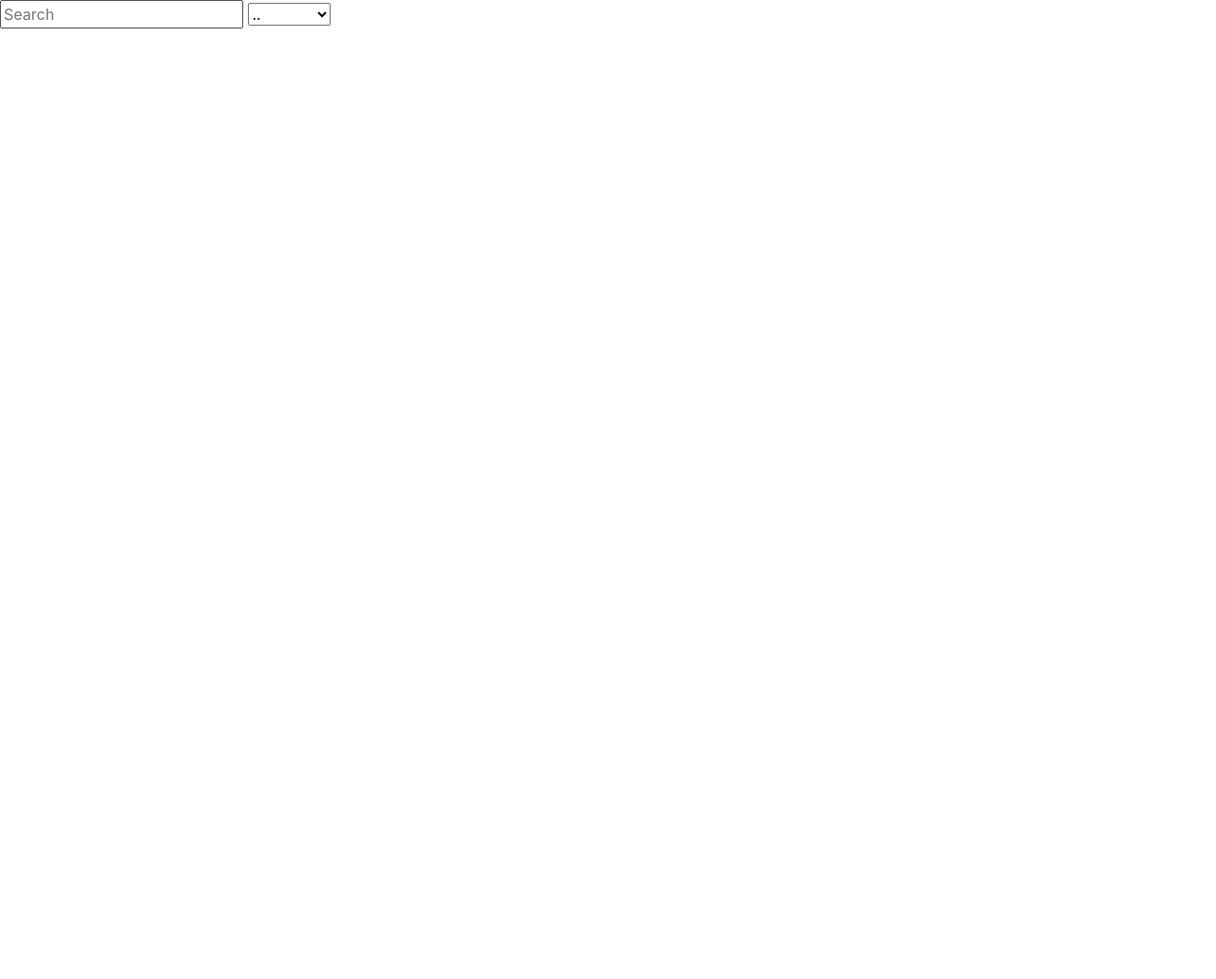
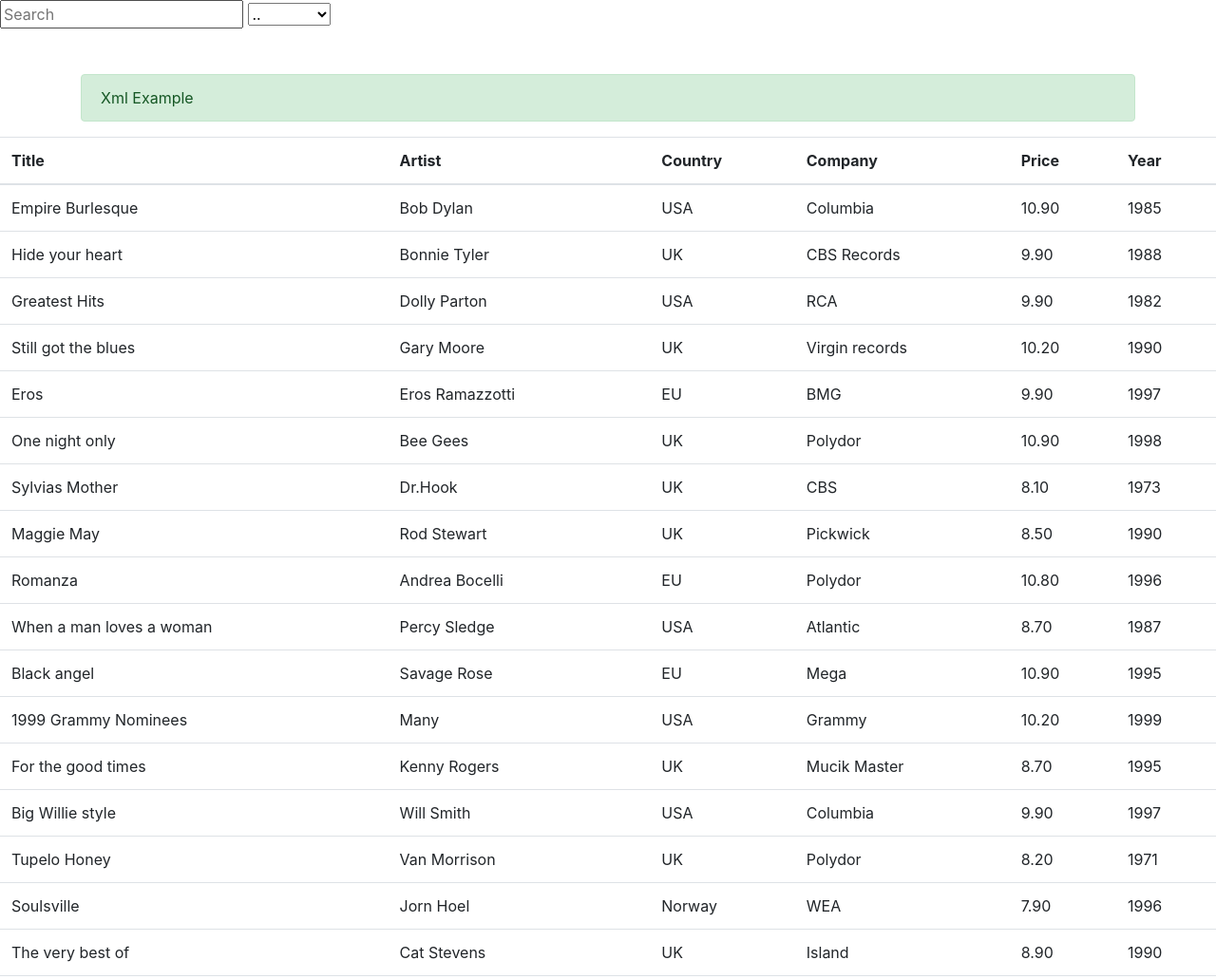
Before and after one commit to mohamed351/ITIJQuery, a plain HTML site: page Lab 2/Web/index.html in a window 1280 px wide. Shown: the top 1031 px of the page at 95% size. Before the commit the page ends 800 px from the top, so only its background shows below. Drawn offline with Linux system fonts and the light colour scheme; no server answers.

Commit message:
Xml Example Building a table

```diff
--- a/Lab 2/Web/index.html
+++ b/Lab 2/Web/index.html
@@ -24,6 +24,32 @@
 
     </div>
 
+    <div class="container">
+    <div class="alert alert-success mt-5">
+        Xml Example
+    </div>
+    </div>
+
+
+    <div class="table2 table-responsive">
+        <table class="table">
+            <thead>
+            <tr>
+                <th>Title</th>
+                <th>Artist</th>
+                <th>Country</th>
+                <th>Company</th>
+                <th>Price</th>
+                <th>Year</th>
+            </tr>
+        </thead>
+        <tbody id="tbody">
+
+        </tbody>
+        </table>
+
+    </div>
+
     <script src="js/jquery-3.4.1.min.js"></script>
     <script src="js/popper.min.js"></script>
     <script src="js/bootstrap.min.js"></script>
--- a/Lab 2/Web/js/script.js
+++ b/Lab 2/Web/js/script.js
@@ -1,4 +1,5 @@
 var arraydata;
+var xmlElements;
 $(document).ready(function(){
 
    $.ajax({
@@ -10,6 +11,16 @@
 
     }
    });
+
+   $.ajax({
+       url:"js/cdcatalog.xml",
+       method:"GET",
+       success:function(result){
+        xmlElements= result;
+        ElementXmlDraw(result);
+
+       }
+   })
 
    $("#sortElement").on("change",function(){
 
@@ -68,7 +79,7 @@
        }
    });
 
-   $("#txt1").on("keypress",function(){
+   $("#txt1").on("keydown",function(){
 
     var txtSearch = $("#txt1").val();
 
@@ -146,4 +157,27 @@
       $(".table-data").html(tbl);
 
    }
+   function ElementXmlDraw(result){
+
+     $("#tbody").html("");
+    $(result).find("CATALOG CD").each(function(){
+        $("#tbody").append(
+            `
+           <tr>
+             <td> ${ $(this).find("TITLE").text()}</td>
+             <td> ${ $(this).find("ARTIST").text()}</td>
+             <td> ${ $(this).find("COUNTRY").text()}</td>
+             <td> ${ $(this).find("COMPANY").text()}</td>
+             <td> ${ $(this).find("PRICE").text()}</td>
+             <td> ${ $(this).find("YEAR").text()}</td>
+           </tr>
+            `
+            );
+     });
+   }
+
+
+
+
+
 });
```
